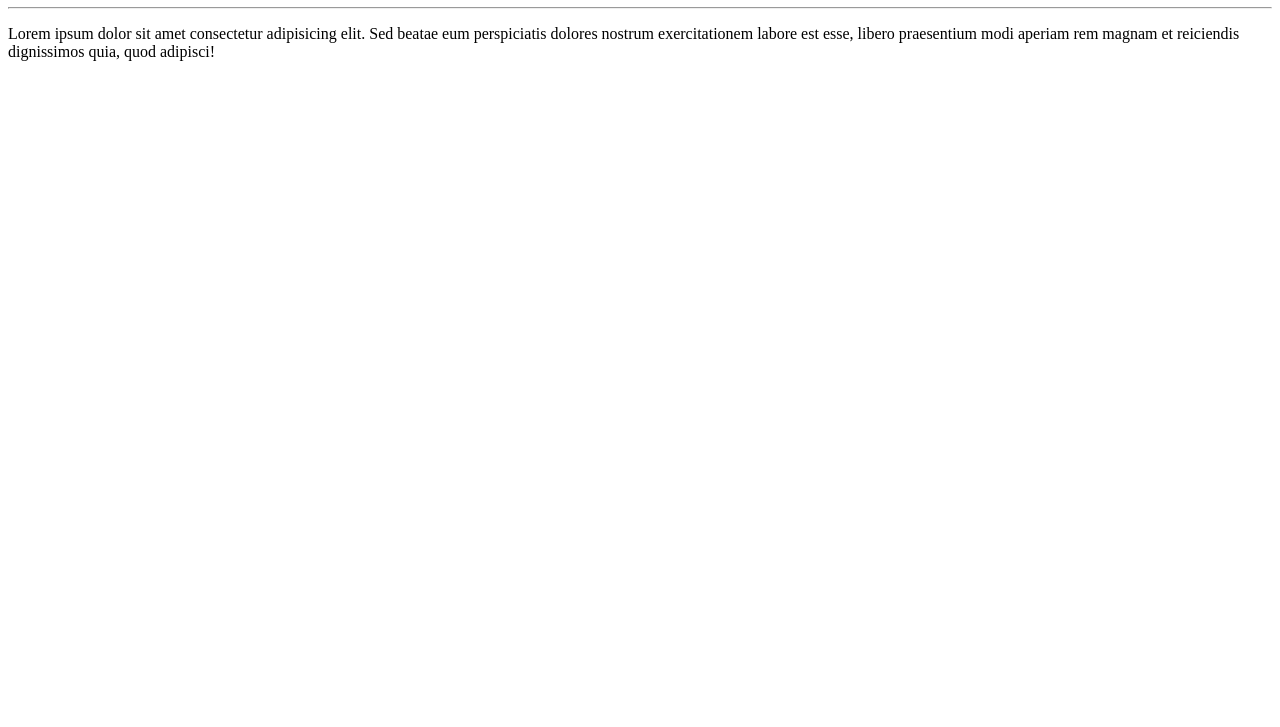
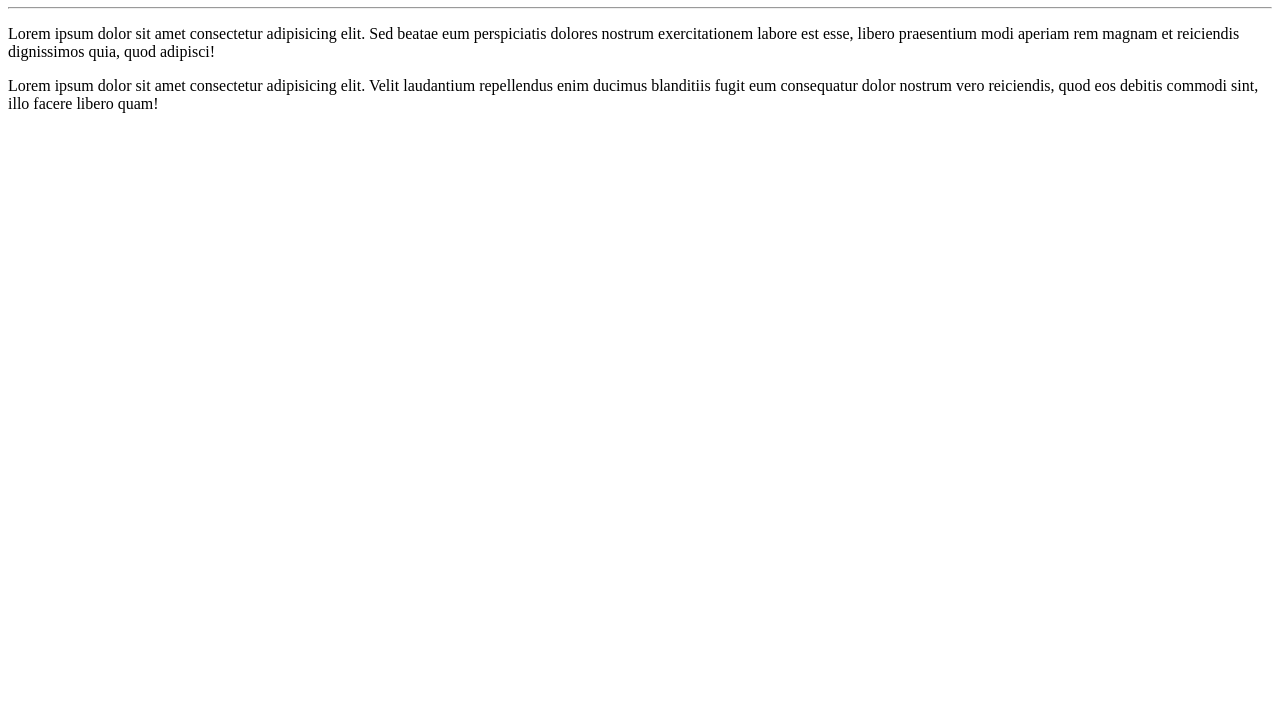
Before and after one commit to matheussevilha/Curso_em_video, a plain HTML site: page site_exemplo/index.html in a window 1280 px wide. Shown: the part 73-800 px from the top of the page. Drawn offline with Linux system fonts and the light colour scheme.

Commit message:
novo parágrafo

```diff
--- a/site_exemplo/index.html
+++ b/site_exemplo/index.html
@@ -10,5 +10,7 @@
     <hr>
     <p>Lorem ipsum dolor sit amet consectetur adipisicing elit. Sed beatae eum perspiciatis dolores nostrum exercitationem labore est
          esse, libero praesentium modi aperiam rem magnam et reiciendis dignissimos quia, quod adipisci!</p>
+    <p>Lorem ipsum dolor sit amet consectetur adipisicing elit. Velit laudantium repellendus enim ducimus blanditiis fugit eum
+        consequatur dolor nostrum vero reiciendis, quod eos debitis commodi sint, illo facere libero quam!</p>
 </body>
 </html>
```
